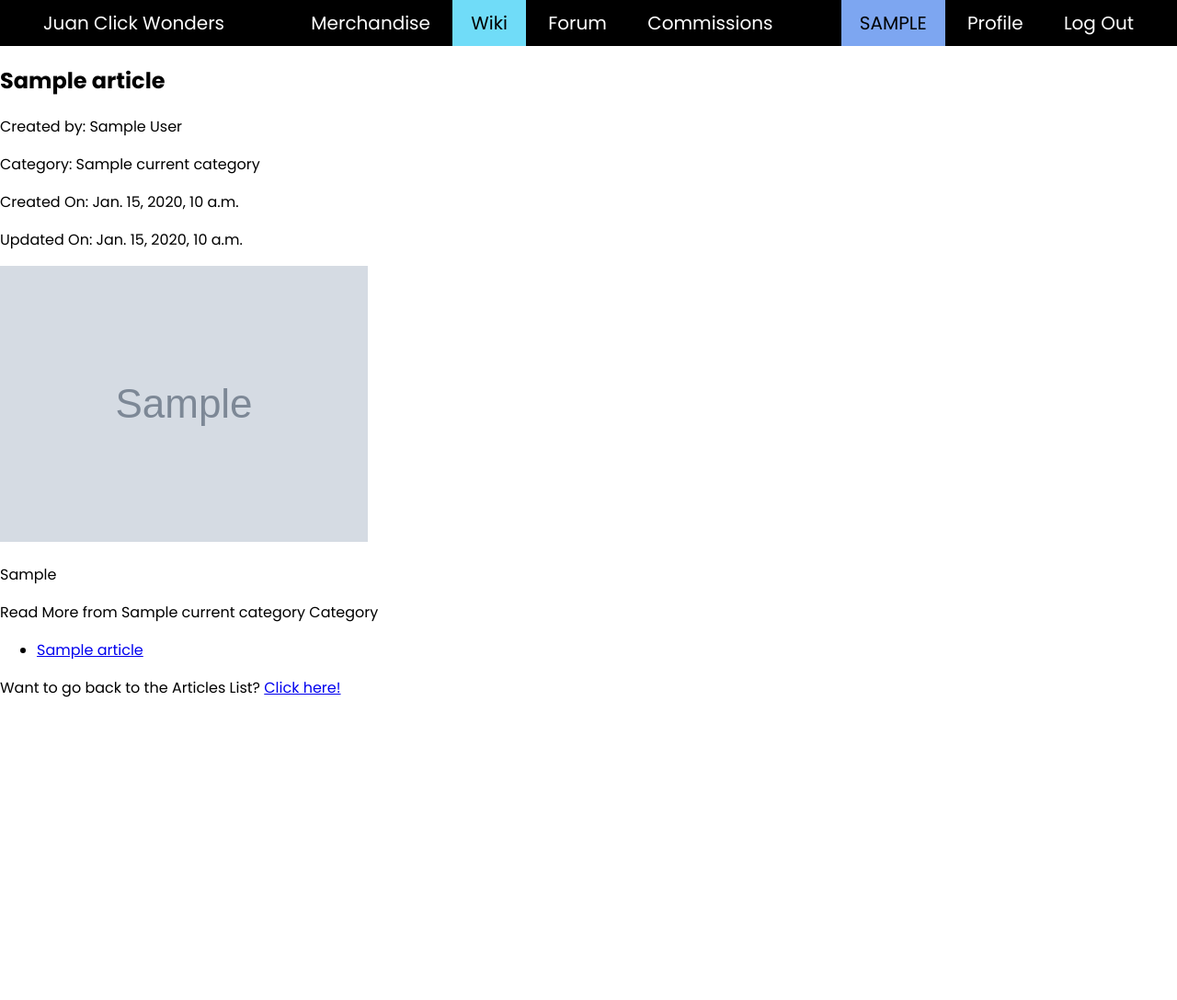
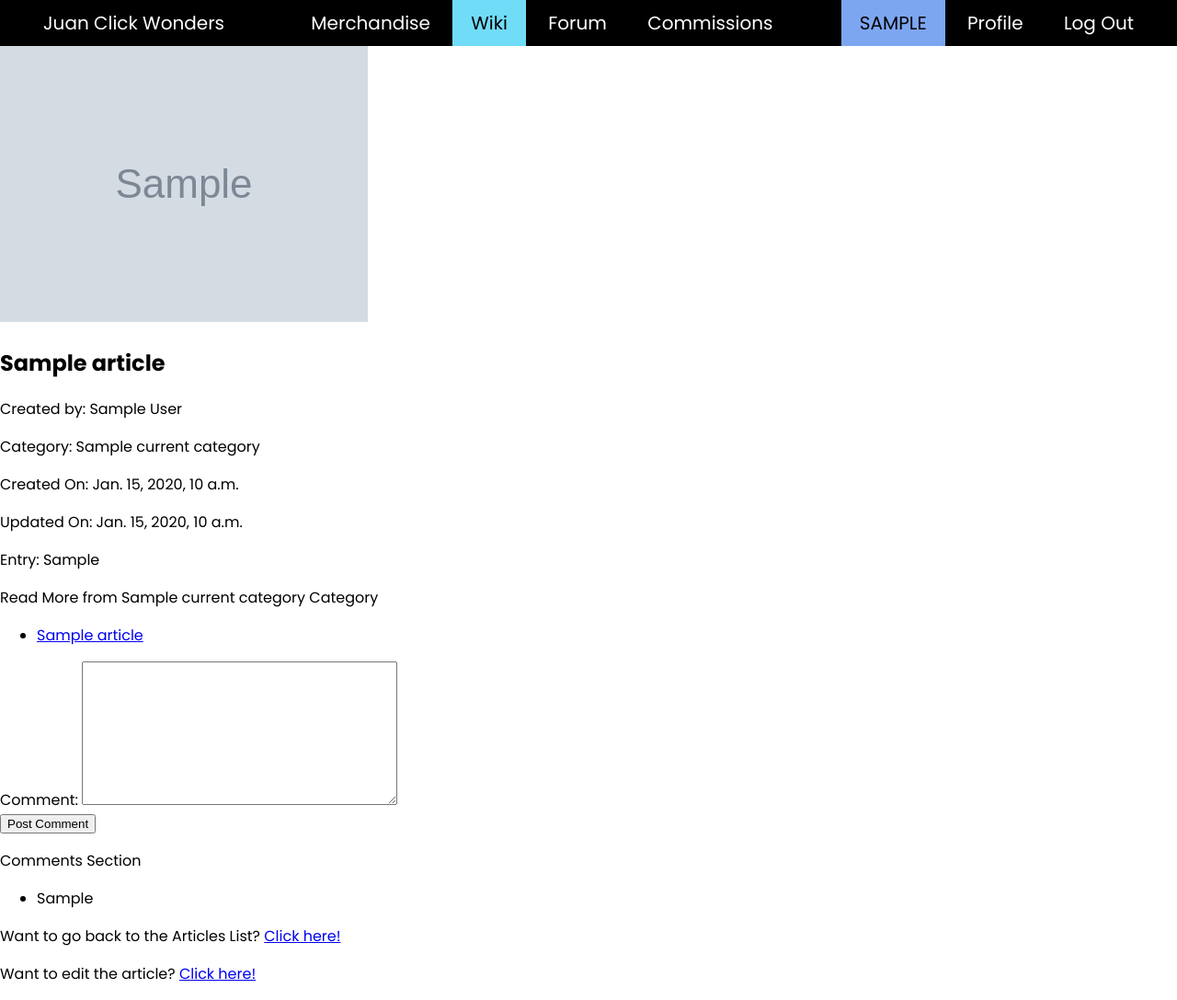
Before and after one commit to angelo-dlcrz/hobbysite-E-5, a Django app: template templates/wiki.html in a window 1280 px wide. Shown: the whole page at 92% size. Before the commit the page ends 758 px from the top, so only its background shows below. Run offline with Django 5.2, Linux system fonts and the light colour scheme; a user stored in the database is signed in; tables that the repository leaves empty hold one stand-in row (values such as "Sample post"); the template is opened without the code that fills it: values that come from a table or form of the project are taken from there, most other values are stand-ins (such as "Sample title", 1, 10 or a date in 2020); grey boxes marked "Sample" are stand-in pictures.

Commit message:
Added the detail view for the wiki app

```diff
--- a/templates/wiki.html
+++ b/templates/wiki.html
@@ -7,14 +7,13 @@
 {% block wiki %}active{% endblock %}
 
 {% block content %}
+    <header><img src="{{ article_image.url }}"></header>
     <h2>{{ current_article.title }}</h2>
     <p>Created by: {{ current_article.author.display_name }}</p>
     <p>Category: {{ current_category.get_name_display }}</p>
     <p>Created On: {{ current_article.created_on }}</p>
     <p>Updated On: {{ current_article.updated_on }}</p>
-
-    <img src="{{ article_image.url }}">
-    <p>{{ current_article.entry|linebreaks }}</p>
+    <p>Entry: {{ current_article.entry }}</p>
     <p>Read More from {{ current_category.get_name_display }} Category</p>
     <ul>
         {% for article in read_others %}
@@ -22,7 +21,26 @@
         {% endfor %}
     </ul>
 
+    {% if request.user.is_authenticated %}
+        <form method="post" enctype="multipart/form-data">
+            {% csrf_token %}
+            {{ form }}
+            <input type="submit" value="Post Comment">
+        </form>
+    {% endif %}
+
+    <p>Comments Section</p>
+    <ul>
+        {% for comment in comments %}
+            <li>{{ comment.entry }}</li>
+        {% endfor %}
+    </ul>
+
     <p>Want to go back to the Articles List? <a href="{% url "wiki:wiki_list" %}">Click here!</a></p>
+    {% if request.user.profile == current_article.author %}
+        <p>Want to edit the article? <a href="{% url "wiki:wiki_update" current_article.pk %}">Click here!</a></p>
+    {% endif %}
+
 
 
 {% endblock content %}
--- a/templates/wiki_list.html
+++ b/templates/wiki_list.html
@@ -66,7 +66,7 @@
             </ul>
         </li>
     </ul>
-    <p>Want to create an article? <a href="">Click here!</a></p>
+    <p>Want to create an article? <a href="{% url "wiki:wiki_create" %}">Click here!</a></p>
     {% else %}
         <p class='p-article'>All Articles</p>
         <ul>
@@ -106,6 +106,6 @@
                 </ul>
             </li>
         </ul>
-        <p>Want to create an article? <a href="">Click here!</a></p>
+        <p>Want to create an article? <a href="{% url "wiki:wiki_create" %}">Click here!</a></p>
     {% endif %}
 {% endblock content %}
--- a/user_management/admin.py
+++ b/user_management/admin.py
@@ -10,7 +10,9 @@ class ProfileInline(admin.StackedInline):
 
 
 class UserAdmin(BaseUserAdmin):
-    inlines = [ProfileInline,]
+    inlines = [
+        ProfileInline,
+    ]
 
 
 admin.site.register(ProxyUser, UserAdmin)
--- a/wiki/forms.py
+++ b/wiki/forms.py
@@ -1,6 +1,6 @@
 from django import forms
 
-from .models import Article
+from .models import Article, Comment
 
 class ArticleCreateForm(forms.ModelForm):
     class Meta:
@@ -12,3 +12,10 @@ class ArticleUpdateForm(forms.ModelForm):
     class Meta:
         model = Article
         fields = ['title', 'category', 'entry', 'header_image']
+
+
+class CommentForm(forms.ModelForm):
+    entry = forms.CharField(widget=forms.Textarea, label="Comment")
+    class Meta:
+        model = Comment
+        fields = ['entry']
```
Also changed, not shown: wiki/admin.py (+8 -1 lines), wiki/views.py (+38 -5 lines), media/images/blu.jpg (added).
